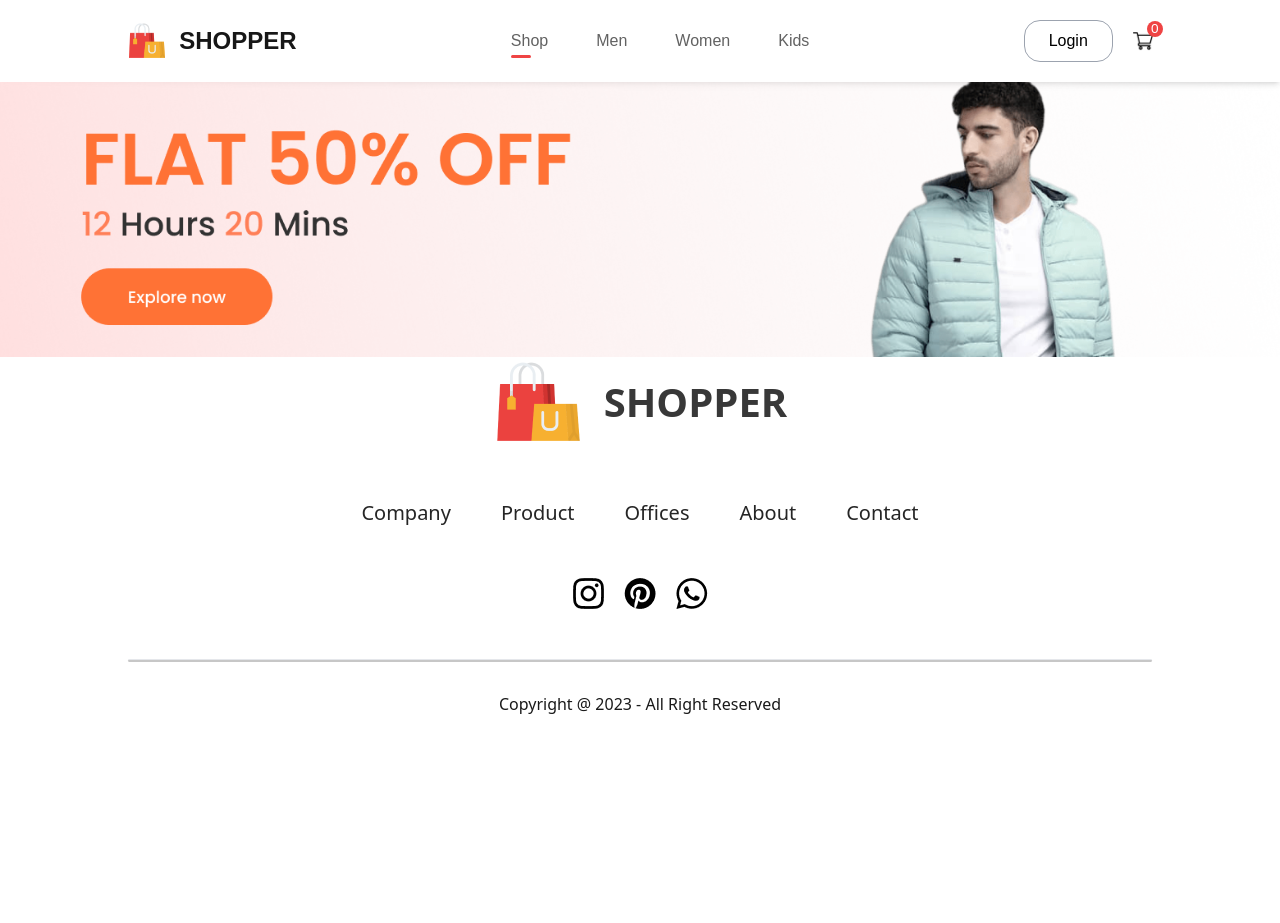
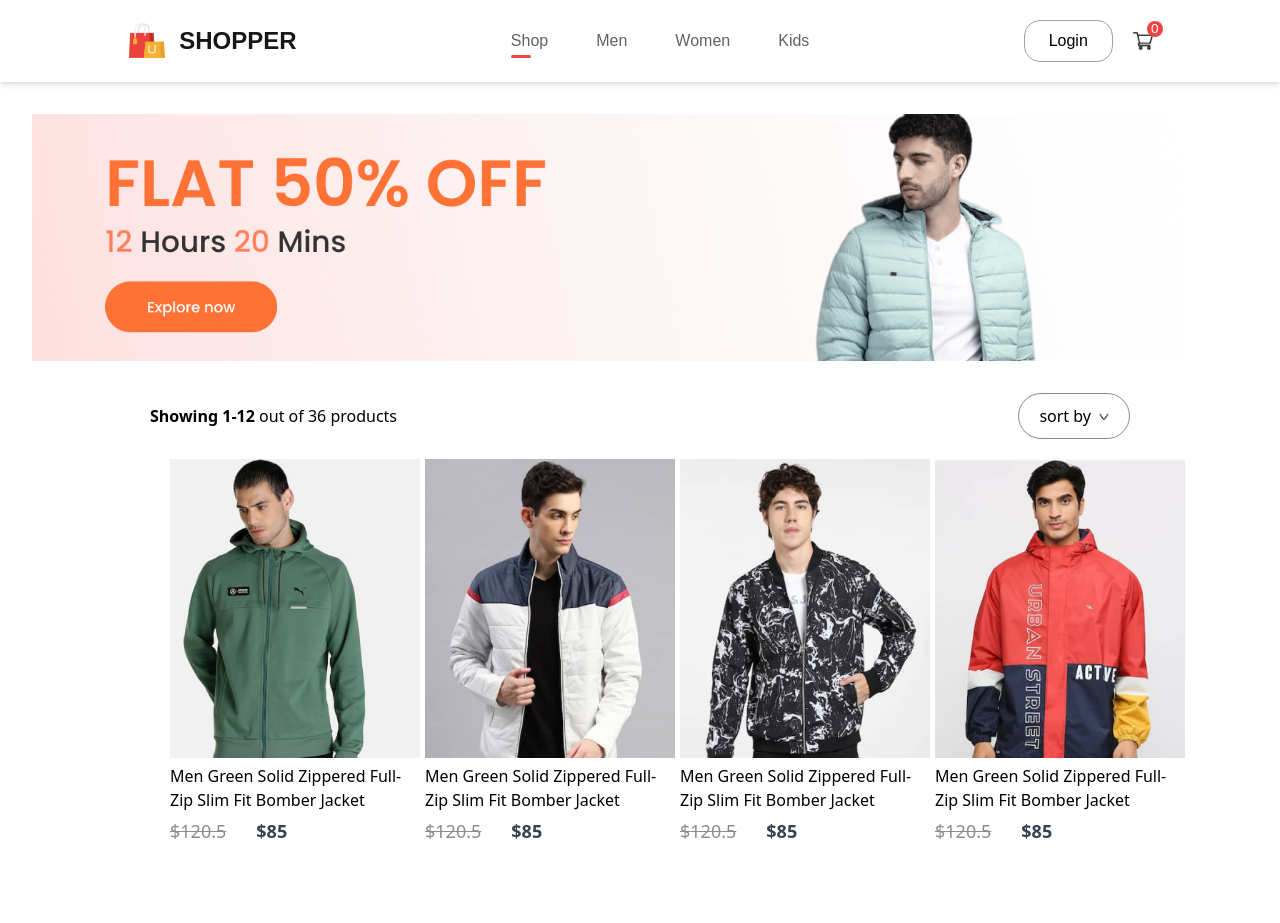
Before and after one commit to vader2k/MERN-e-commerce, a React (Vite) app: page /men in a window 1280 px wide. Shown: the top 923 px of the page. Before the commit the page ends 800 px from the top, so only its background shows below. Built offline with nearby package versions, Linux system fonts and the light colour scheme; a web font is replaced by a local one.

Commit message:
@add/ added Breadcrum component to handle rendering of product details after seraching through all product context to filter and return the product id detial of the selected product

```diff
--- /dev/null
+++ b/src/components/Breadcrum.jsx
@@ -0,0 +1,15 @@
+import arrow_icon from '../assets/breadcrum_arrow.png'
+
+const Breadcrum = (props) => {
+  const product = props
+
+
+  return (
+    <div>
+        HOME <img src={arrow_icon} alt="arrow" /> SHOP <img src={arrow_icon} alt="arrow" />{product?.product.category} <img src={arrow_icon} alt="arrow" /> {product?.product.name}
+
+    </div>
+  )
+}
+
+export default Breadcrum
--- a/src/components/Items.jsx
+++ b/src/components/Items.jsx
@@ -1,8 +1,11 @@
+import { Link } from "react-router-dom"
 
 const Items = (props) => {
   return (
     <section className="w-[250px] hover:scale-[1.05] transition-all cursor-pointer">
-        <img src={props.image} alt="" />
+        <Link to={`/product/${props.id}`}>
+          <img src={props.image} alt="" />
+        </Link>
         <p className="my-[6px]">{props.name}</p>
         <div className="flex gap-[30px]">
             {/* old price */}
--- a/src/components/NewCollections.jsx
+++ b/src/components/NewCollections.jsx
@@ -16,7 +16,7 @@ const NewCollections = () => {
                 image={item.image}
                 new_price={item.new_price}
                 old_price={item.old_price}
-            />
+                />
             ))}
         </div>
     </div>
--- a/src/pages/Login.jsx
+++ b/src/pages/Login.jsx
@@ -2,7 +2,24 @@
 
 const Login = () => {
   return (
-    <div>Login</div>
+    <div className="w-full h-[80vh] bg-[#fce3fe] pt-[100px]">
+      <div className="w-[480px] h-[500px] bg-white m-auto py-[30px] px-[50px]">
+        <h1 className="my-[20px] text-[2rem] font-bold">Sign Up</h1>
+        <div className="flex flex-col gap-7 mt-7">
+          <input className="h-[32px] w-full pl-[20px] outline-none border border-[#c9c9c9] text-[#5c5c5c] text-[15px]" type="text" placeholder="Your name"/>
+          <input className="h-[32px] w-full pl-[20px] outline-none border border-[#c9c9c9] text-[#5c5c5c] text-[15px]" type="email" placeholder="email address"/>
+          <input className="h-[32px] w-full pl-[20px] outline-none border border-[#c9c9c9] text-[#5c5c5c] text-[15px]" type="password" placeholder="password"/>
+        </div>
+        <button className="w-[380px] h-[50px] text-white bg-red-500 my-[30px] border-none text-[18px] font-medium cursor-pointer }">Continue</button>
+        <p className="text-[#5c5c5c] text-[17px] font-medium">
+          Already have an account? <span className="text-red-500 font-medium">Login here</span>
+        </p>
+        <div className="flex items-center mt-[25px] gap-[20px] text-[#5c5c5c] text-[14px]">
+          <input type="checkbox" name="" id=""/>
+          <p>By continuing, i agree to the terms of use and privacy policy</p>
+        </div>
+      </div>
+    </div>
   )
 }
 
--- a/src/pages/Product.jsx
+++ b/src/pages/Product.jsx
@@ -1,8 +1,20 @@
+import { useContext } from "react"
+import { useParams } from "react-router-dom"
+import Breadcrum from "../components/Breadcrum"
+import { ShopContext } from '../context/ShopContext'
 
 
 const Product = () => {
+  const { all_product } = useContext(ShopContext)
+  const {id} = useParams();
+
+
+  const product = all_product?.find((e) => e.id === Number(id))
+
   return (
-    <div>Product</div>
+    <div>
+      {product ? <Breadcrum product={product} /> : <p>Product not found</p>}
+    </div>
   )
 }
 
--- a/src/pages/ShopCategory.jsx
+++ b/src/pages/ShopCategory.jsx
@@ -1,12 +1,39 @@
 import { useContext } from 'react'
 import { ShopContext } from '../context/ShopContext'
+import dropdown_icon from '../assets/dropdown_icon.png'
+import Items from '../components/Items'
 
 const ShopCategory = (props) => {
-  const { data } = useContext(ShopContext)
+  const { all_product } = useContext(ShopContext)
 
   return (
     <div>
-      <img src={props.banner} alt="" />
+      <img className='block m-[32px] w-[90%]' src={props.banner} alt="banner" />
+      <div className='flex mx-[150px] justify-between items-center'>
+        <p>
+          <span className='font-semibold'>Showing 1-12</span> out of 36 products
+        </p>
+        <div className='py-[10px] flex items-center gap-2 justify-center px-[20px] rounded-[40px] border border-[#888]'>
+          sort by <img className='w-[10px]' src={dropdown_icon} alt="dropdown" />
+        </div>
+      </div>
+      <div className='my-[20px] mx-[170px] grid grid-cols-4 gap-[80px]'>
+        {all_product.map((item, i) => (
+          props.category === item.category ? (
+            <Items
+              key={i}
+              id={item.id}
+              name={item.name}
+              image={item.image}
+              new_price={item.new_price}
+              old_price={item.old_price}
+            />
+          ) : ''
+        ))}
+      </div>
+      <div className='flex justify-center items-center my-[150px] mx-auto w-[180px] h-[55px] rounded-[60px] bg-[#ededed] text-[#787878] font-medium'>
+        <button>Explore More</button>
+      </div>
     </div>
   )
 }
--- a/src/router/Router.jsx
+++ b/src/router/Router.jsx
@@ -8,15 +8,18 @@ import men_banner from '../assets/banner_mens.png'
 import women_banner from '../assets/banner_women.png'
 import kid_banner from '../assets/banner_kids.png'
 
+
 const Router = () => {
   return (
     <div>
       <Routes>
-        <Route path="/" element={<Shop />} />
-        <Route path="/men" element={<ShopCategory banner={men_banner} category="mens"/>} />
+        <Route index path="/" element={<Shop />} />
+        <Route path="/men" element={<ShopCategory banner={men_banner} category="men"/>} />
         <Route path="/women" element={<ShopCategory banner={women_banner} category="women"/>} />
-        <Route path="/kids" element={<ShopCategory banner={kid_banner} category="kids"/>} />
-        <Route path="/product" element={<Product />}/>
+        <Route path="/kids" element={<ShopCategory banner={kid_banner} category="kid"/>} />
+        <Route path="/product" element={<Product />}>
+          <Route path=":id" element={<Product/>}/>
+        </Route>
         <Route path="/cart" element={<Cart />} />
         <Route path="/login" element={<Login />} />
       </Routes>
```
